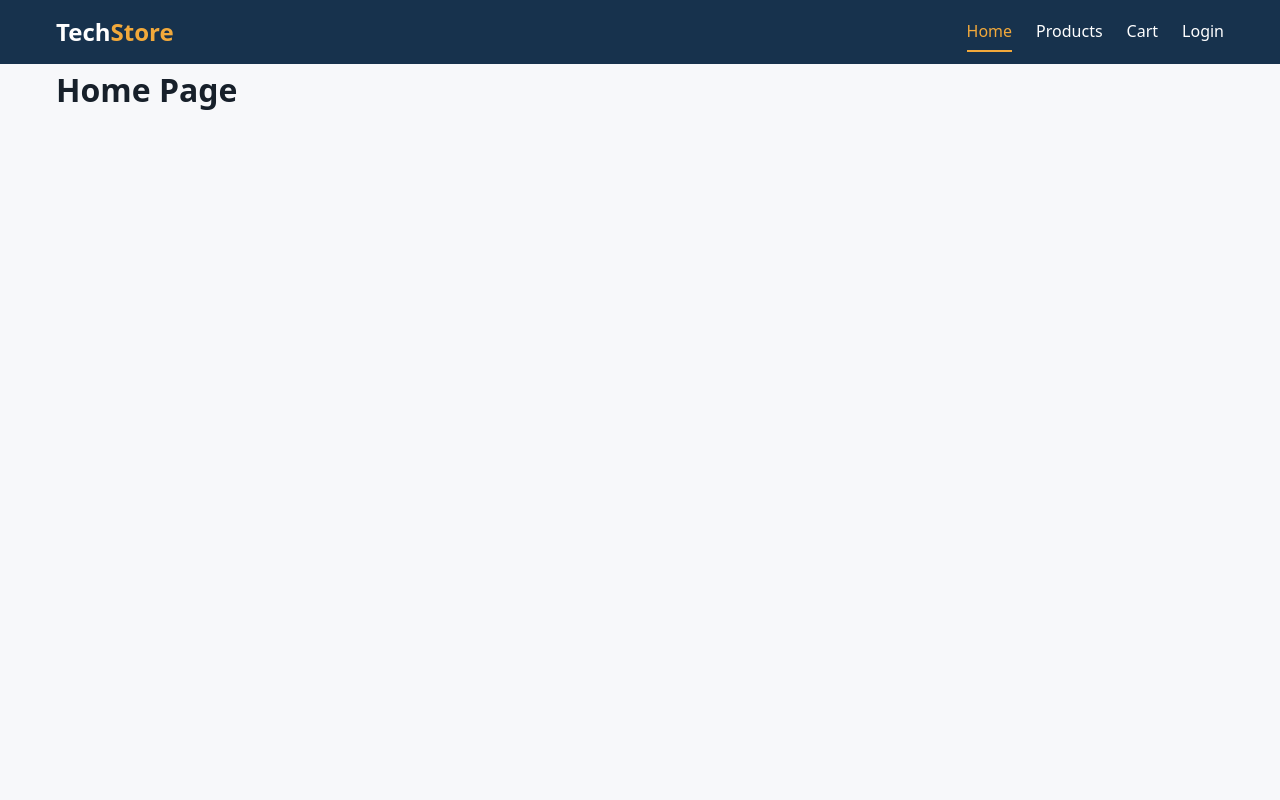
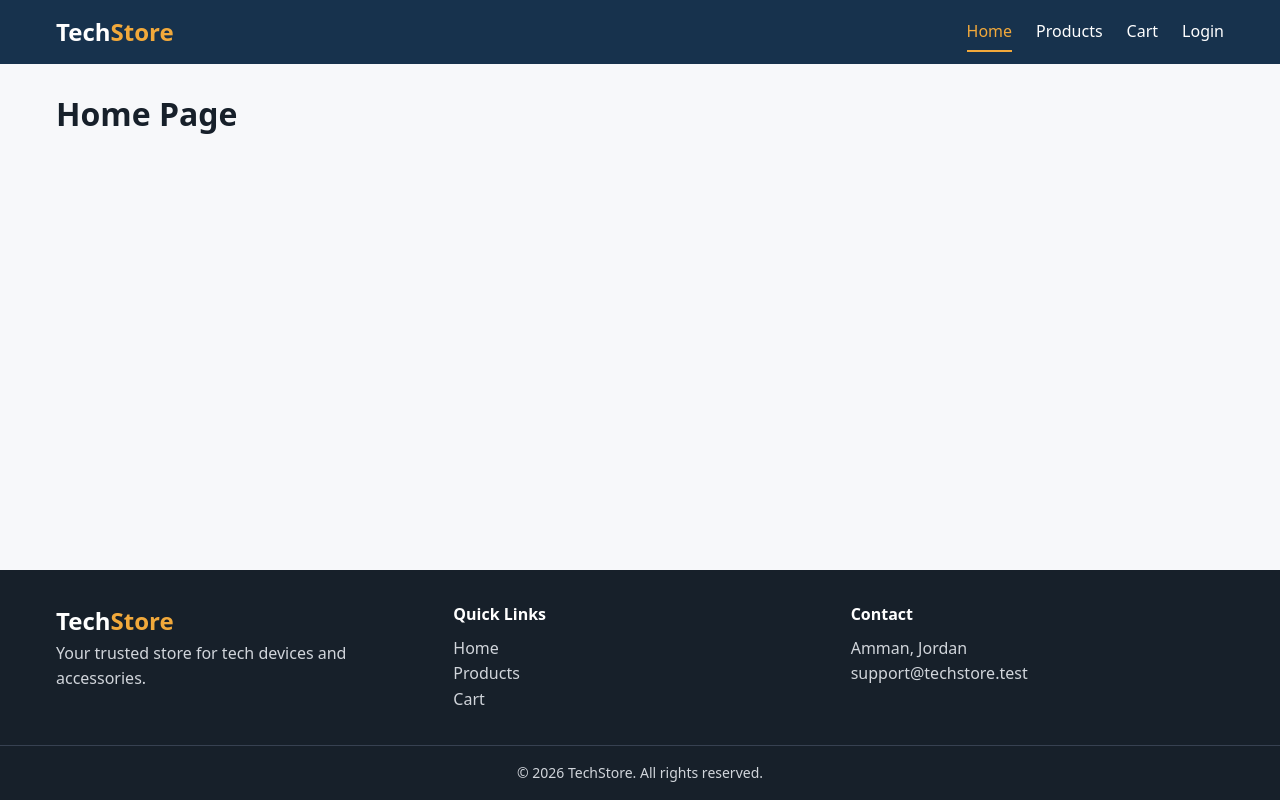
Before and after one commit to odehtareq/ecommerce-frontend, a React (Vite) app: page / in a window 1280 px wide. Built offline with nearby package versions, Linux system fonts and the light colour scheme.

Commit message:
Add footer to layout

```diff
--- /dev/null
+++ b/src/components/layout/Footer.css
@@ -0,0 +1,30 @@
+.footer {
+  background: var(--text-color);
+  color: #d1d5db;
+  margin-top: var(--space-6);
+}
+
+.footer__inner {
+  display: grid;
+  grid-template-columns: repeat(auto-fit, minmax(200px, 1fr));
+  gap: var(--space-5);
+  padding-block: var(--space-6);
+}
+
+.footer h4 {
+  color: #fff;
+  margin-bottom: var(--space-2);
+}
+
+.footer ul { list-style: none; }
+.footer a:hover { color: var(--secondary-color); }
+
+.footer__logo { color: #fff; font-size: var(--fs-xl); }
+.footer__logo span { color: var(--secondary-color); }
+
+.footer__copy {
+  text-align: center;
+  font-size: var(--fs-sm);
+  padding: var(--space-4);
+  border-top: 1px solid #374151;
+}
--- /dev/null
+++ b/src/components/layout/Footer.jsx
@@ -0,0 +1,36 @@
+import { Link } from 'react-router'
+import './Footer.css'
+
+function Footer() {
+  const year = new Date().getFullYear();
+
+  return (
+    <footer className="footer">
+      <div className="container footer__inner">
+        <div>
+          <h3 className="footer__logo">Tech<span>Store</span></h3>
+          <p>Your trusted store for tech devices and accessories.</p>
+        </div>
+
+        <div>
+          <h4>Quick Links</h4>
+          <ul>
+            <li><Link to="/">Home</Link></li>
+            <li><Link to="/products">Products</Link></li>
+            <li><Link to="/cart">Cart</Link></li>
+          </ul>
+        </div>
+
+        <div>
+          <h4>Contact</h4>
+          <p>Amman, Jordan</p>
+          <p>support@techstore.test</p>
+        </div>
+      </div>
+
+      <p className="footer__copy">© {year} TechStore. All rights reserved.</p>
+    </footer>
+  );
+}
+
+export default Footer;
--- a/src/components/layout/Layout.jsx
+++ b/src/components/layout/Layout.jsx
@@ -1,5 +1,6 @@
 import { Outlet } from 'react-router'
 import Navbar from './Navbar'
+import Footer from './Footer'
 
 function Layout() {
   return (
@@ -8,6 +9,7 @@ function Layout() {
       <main className="main-content">
         <Outlet />
       </main>
+      <Footer />
     </>
   );
 }
--- a/src/styles/global.css
+++ b/src/styles/global.css
@@ -99,3 +99,15 @@ button, input, select, textarea { font: inherit; }
   box-shadow: var(--shadow-sm);
   padding: var(--space-4);
 }
+
+/* ===== Layout ===== */
+#root {
+  min-height: 100vh;
+  display: flex;
+  flex-direction: column;
+}
+
+.main-content {
+  flex: 1;
+  padding-block: var(--space-5);
+}
```
